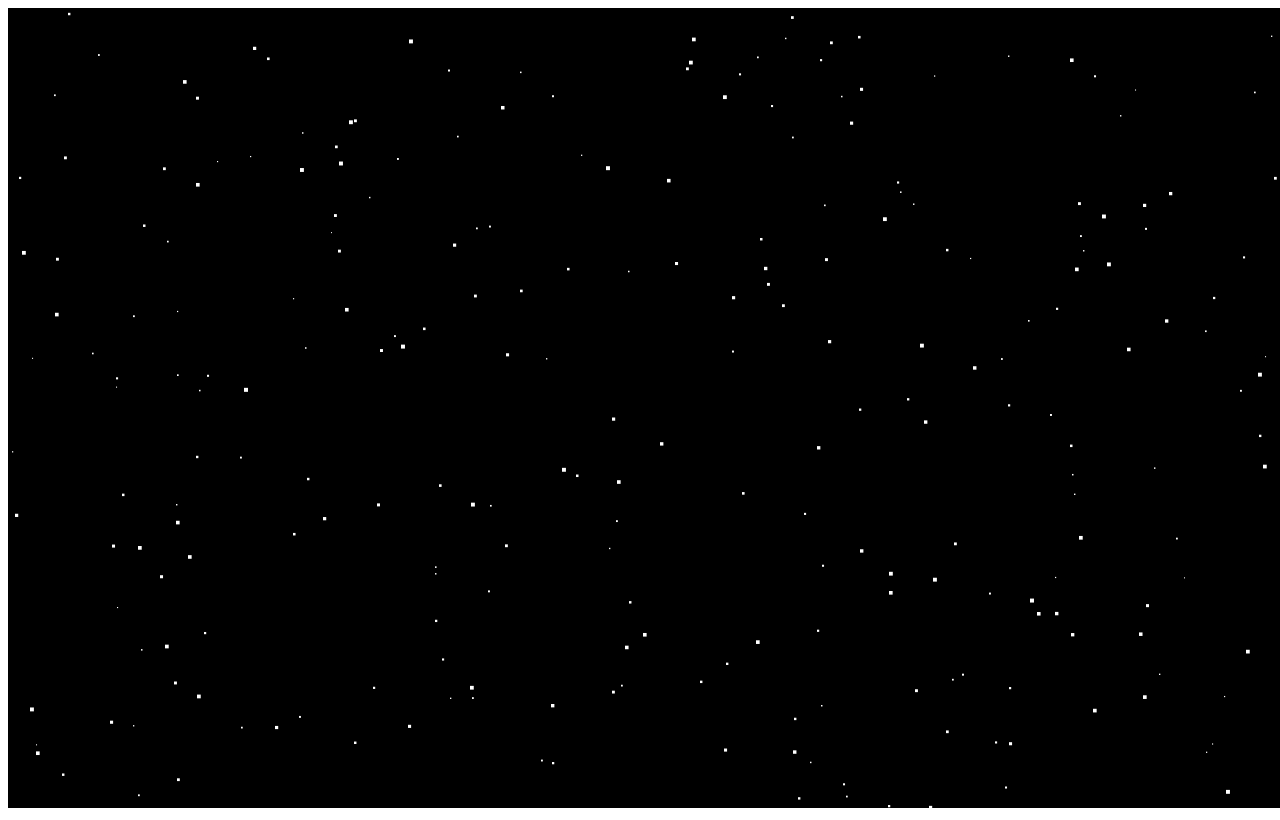
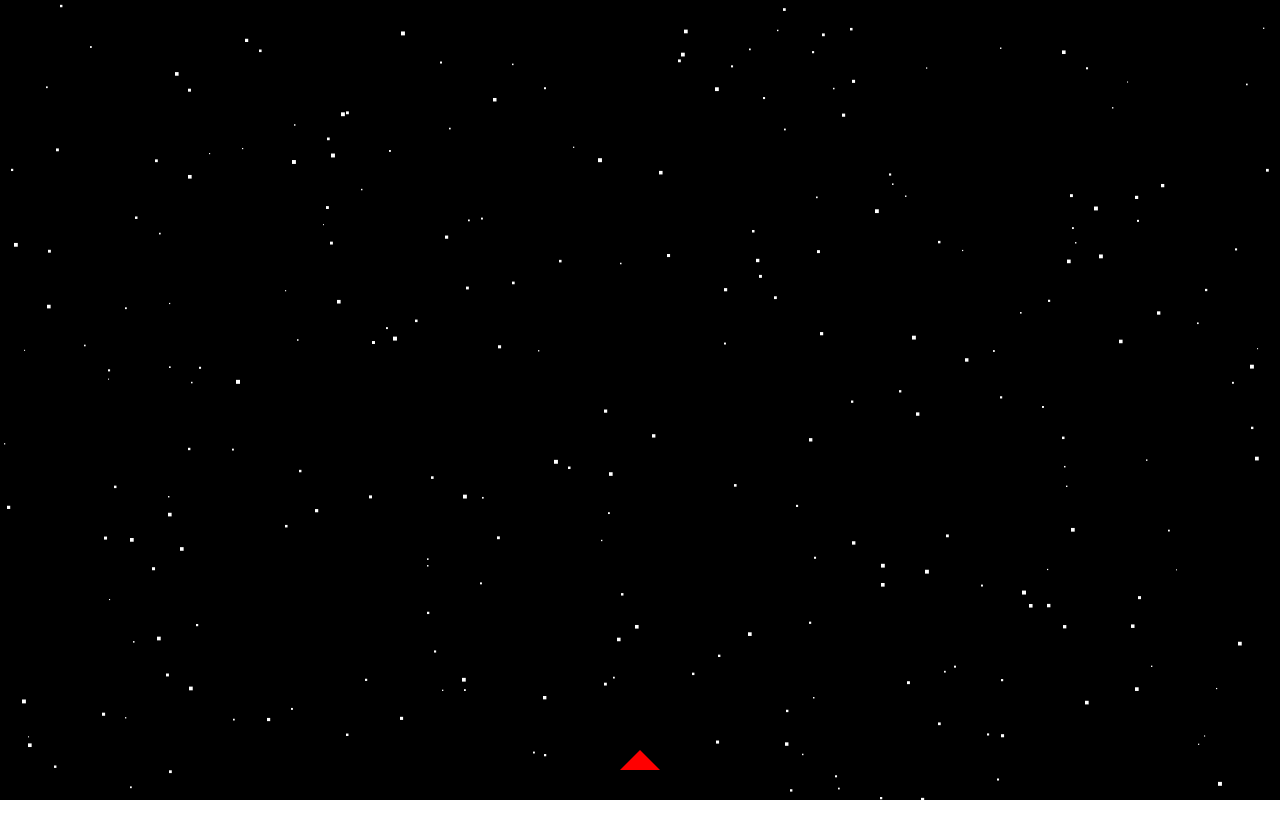
Before and after one commit to rodu/space-invader, a website: page index.html in a window 1280 px wide. Drawn offline with Linux system fonts and the light colour scheme.

Commit message:
Adds spaceship and related observable to interact with it

```diff
--- /dev/null
+++ b/app/hero.js
@@ -0,0 +1,4 @@
+(function hero(Rx){
+
+
+})(Rx);
--- a/app/star-field.js
+++ b/app/star-field.js
@@ -2,6 +2,7 @@
   let canvas = document.createElement('canvas');
   let ctx = canvas.getContext('2d');
 
+  canvas.id = 'game-canvas';
   canvas.width = window.innerWidth;
   canvas.height = window.innerHeight;
 
@@ -21,7 +22,7 @@
   };
   const SPEED = 40;
   const STAR_NUMBER = 250;
-  const starStream = Rx.Observable
+  const StarStream = Rx.Observable
     .range(1, STAR_NUMBER)
     .map(() => ({
       x: parseInt(Math.random() * canvas.width, 10),
@@ -41,9 +42,49 @@
 
           return starArray;
         });
-    })
-    .subscribe((starArray) => {
+    });
+    /*.subscribe((starArray) => {
       paintStars(starArray);
+    });*/
+
+  // Hero.js
+  const HERO_Y = canvas.height - 30;
+  const drawTriangle = (x, y, width, color, direction) => {
+    ctx.fillStyle = color;
+    ctx.beginPath();
+    ctx.moveTo(x - width, y);
+    ctx.lineTo(x, direction === 'up' ? y - width : y + width);
+    ctx.lineTo(x + width, y);
+    ctx.lineTo(x - width, y);
+    ctx.fill();
+  };
+  const paintSpaceShip = (x, y) => {
+    var yBoundaries = Math.max(Math.min(y, HERO_Y), 30);
+    drawTriangle(x, yBoundaries, 20, '#ff0000', 'up');
+  };
+
+  const mouseMoveStream = Rx.Observable.fromEvent(canvas, 'mousemove');
+  const SpaceShip = mouseMoveStream
+    .map((event) => ({
+      x: event.clientX,
+      y: event.clientY
+    }))
+    .startWith({
+      x: canvas.width / 2,
+      y: HERO_Y
     });
 
+  const renderScene = (actors) => {
+    paintStars(actors.stars);
+    paintSpaceShip(actors.spaceship.x, actors.spaceship.y);
+  };
+
+  const Game = Rx.Observable
+    .combineLatest(
+      StarStream, SpaceShip,
+      (stars, spaceship) => ({ stars, spaceship })
+    );
+
+  Game.subscribe(renderScene);
+
 })(Rx);
--- a/index.html
+++ b/index.html
@@ -2,6 +2,15 @@
 <html>
 <head>
   <title>Space Invader Game</title>
+  <style>
+    body {
+      margin: 0;
+      padding: 0;
+    }
+    canvas {
+      cursor: none;
+    }
+  </style>
 </head>
 <body>
   <script src="lib/rx.all.js"></script>
```
Also changed, not shown: package.json (added, +21 -0 lines).
